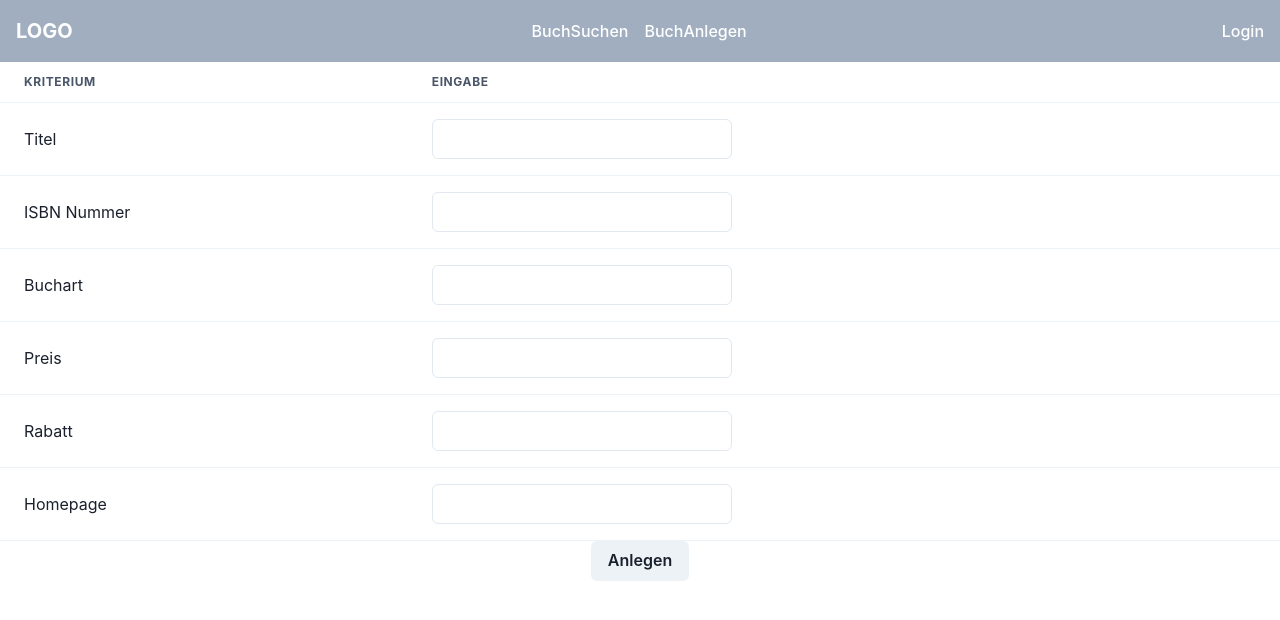
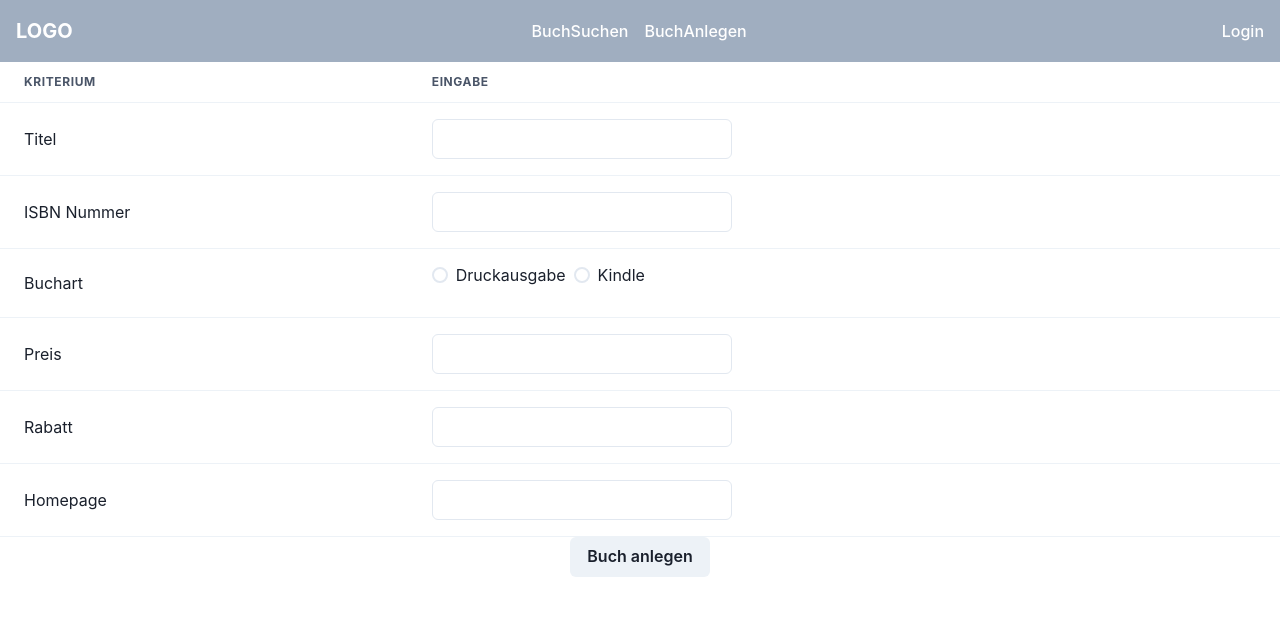
Before and after one commit to ngca1011/web-anwendung, a React (Vite) app: page /buchanlegen in a window 1280 px wide. Shown: the top 620 px of the page. Built offline with nearby package versions, Linux system fonts and the light colour scheme.

Commit message:
style: BuchCreatePage mit Toast erweitern

```diff
--- a/src/pages/BuchCreatePage.tsx
+++ b/src/pages/BuchCreatePage.tsx
@@ -6,19 +6,24 @@ import {
   Tr,
   Th,
   Td,
-    TableCaption,
   TableContainer,
   Box,
   FormControl,
   Input,
-    Button
-  } from '@chakra-ui/react'
+  Button,
+  RadioGroup,
+  Stack,
+  Radio,
+  useToast
+} from '@chakra-ui/react';
 
-  export default function Buchanlegen() {
+const Buchanlegen = () => {
+  const toast = useToast();
+
   return (
     <div>
       <TableContainer>
-          <Table variant='simple'>
+        <Table variant="simple">
           <Thead>
             <Tr>
               <Th>Kriterium</Th>
@@ -49,10 +54,13 @@ import {
             <Tr>
               <Td>Buchart</Td>
               <Td>
-                  <Box maxW="300px">
-                    <FormControl>
-                      <Input />
-                    </FormControl>
+                <Box mb={4}>
+                  <RadioGroup>
+                    <Stack direction="row">
+                      <Radio value="1">Druckausgabe</Radio>
+                      <Radio value="2">Kindle</Radio>
+                    </Stack>
+                  </RadioGroup>
                 </Box>
               </Td>
             </Tr>
@@ -88,15 +96,30 @@ import {
             </Tr>
           </Tbody>
           <Tfoot>
+            {/* Optionaler Tabellenfuß */}
           </Tfoot>
         </Table>
       </TableContainer>
 
       <Box display="flex" justifyContent="center" alignItems="center" marginBottom="4">
-            <Button colorScheme="gray">Anlegen</Button>
+        <Button
+          onClick={() => {
+            const examplePromise = new Promise((resolve) => {
+              setTimeout(() => resolve(200), 1000);
+            });
+
+            toast.promise(examplePromise, {
+              success: { title: 'Erfolgreich', description: 'Buch erfolgreich angelegt' },
+              error: { title: 'Fehler', description: 'Buch konnte nicht angelegt werden' },
+              loading: { title: 'Bitte warten', description: 'Vorgang wird ausgeführt' },
+            });
+          }}
+        >
+          Buch anlegen
+        </Button>
       </Box>
+    </div>
+  );
+};
 
-
-      </div>
-    )
-  }
+export default Buchanlegen;
```
Lines whose indentation alone changed are shown as unchanged.
